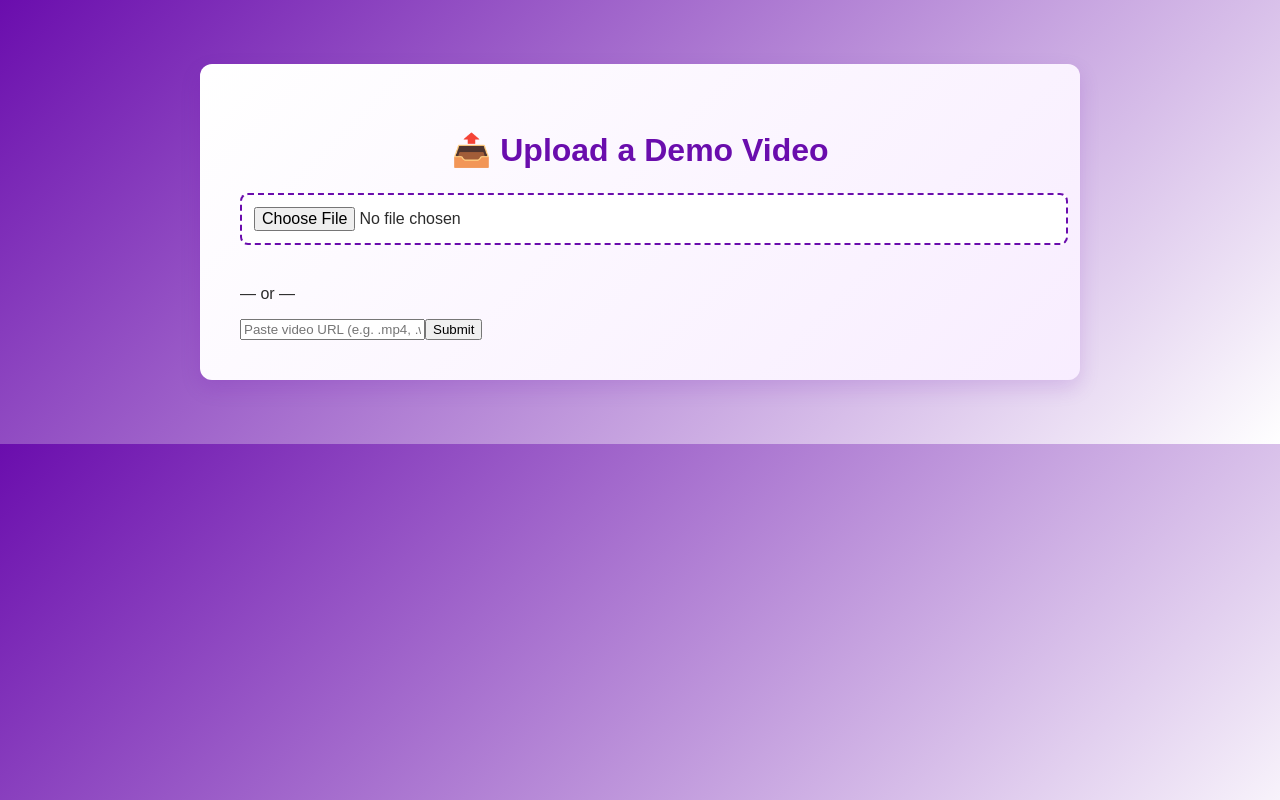
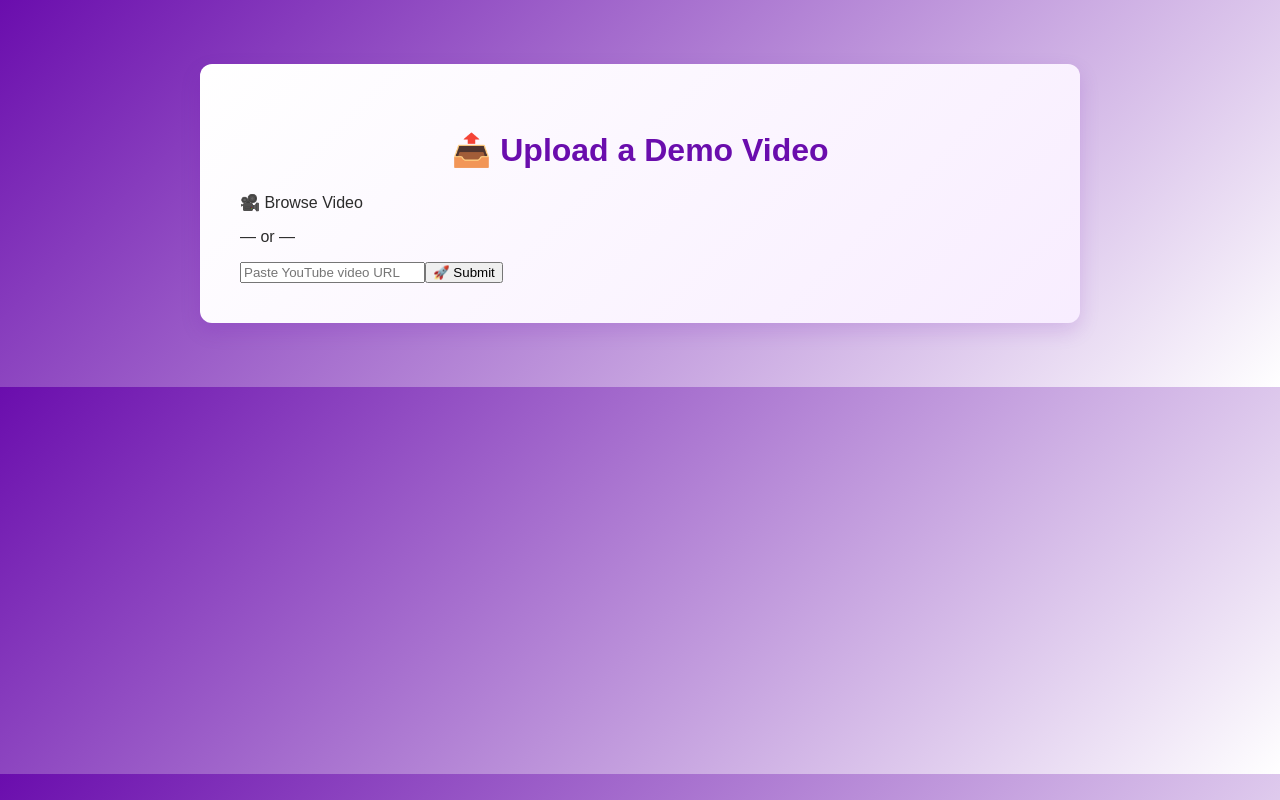
Before and after one commit to Nishanth-5555/VidDocu, a React (Create React App) app in the folder video-doc-genai/: page /upload in a window 1280 px wide. Built offline with nearby package versions, Linux system fonts and the light colour scheme.

Commit message:
Update UploadForm.js

```diff
--- a/video-doc-genai/src/UploadForm.js
+++ b/video-doc-genai/src/UploadForm.js
@@ -5,8 +5,13 @@ function UploadForm() {
   const [documentation, setDocumentation] = useState([]);
   const [faqs, setFaqs] = useState([]);
   const [videoUrl, setVideoUrl] = useState("");
+  const [videoFile, setVideoFile] = useState(null);
+  const [expandedIndex, setExpandedIndex] = useState(null);
   const [loading, setLoading] = useState(false);
-  const [expandedIndex, setExpandedIndex] = useState(null);
+
+  const toggleCollapse = (index) => {
+  setExpandedIndex((prev) => (prev === index ? null : index));
+};
 
   const handleSubmit = async (e) => {
     e.preventDefault();
@@ -14,8 +19,8 @@ function UploadForm() {
 
     if (videoUrl) {
       formData.append("video_url", videoUrl);
-    } else if (e.target.video.files.length > 0) {
-      formData.append("video", e.target.video.files[0]);
+    } else if (videoFile) {
+      formData.append("video", videoFile);
     } else {
       alert("Please upload a video or enter a URL.");
       return;
@@ -40,27 +45,37 @@ function UploadForm() {
     }
   };
 
-  const toggleCollapse = (index) => {
-    setExpandedIndex((prev) => (prev === index ? null : index));
-  };
-
   return (
     <div className="upload-container">
       <h2>📤 Upload a Demo Video</h2>
+
       <form onSubmit={handleSubmit}>
+        <label htmlFor="video-upload" className="browse-btn">
+          🎥 Browse Video
+        </label>
         <input
+          id="video-upload"
           type="file"
           accept="video/*"
           name="video"
+          style={{ display: "none" }}
+          onChange={(e) => setVideoFile(e.target.files[0])}
         />
+
         <p>— or —</p>
+
+        <div className="url-submit-row">
           <input
             type="text"
-          placeholder="Paste video URL (e.g. .mp4, .webm)"
+            placeholder="Paste YouTube video URL"
             value={videoUrl}
             onChange={(e) => setVideoUrl(e.target.value)}
+            className="youtube-input"
           />
-        <button type="submit">Submit</button>
+          <button type="submit" className="submit-btn">
+            🚀 Submit
+          </button>
+        </div>
       </form>
 
       {loading && <p>⏳ Processing...</p>}
@@ -71,21 +86,25 @@ function UploadForm() {
           <p>{transcript}</p>
 
           <h3>📄 Documentation</h3>
-          {Array.isArray(documentation) ? (
-            documentation.map((point, index) => (
+          <div className="documentation-section">
+  {documentation.map((point, index) => (
     <div key={index} className="collapse-item">
       <button
         className="collapse-toggle"
         onClick={() => toggleCollapse(index)}
       >
-                  {expandedIndex === index ? "− " : "+ "} Section {index + 1}
+        {expandedIndex === index ? "− " : "+ "} 📄 Section {index + 1}
       </button>
-                {expandedIndex === index && <p>{point}</p>}
+      {expandedIndex === index && (
+        <div className="doc-block">
+          <p>{point.replace(/^•\s?/, "")}</p>
         </div>
-            ))
-          ) : (
-            <p>{documentation}</p>
       )}
+    </div>
+  ))}
+</div>
+
+
 
           <h3>❓ FAQs</h3>
           {faqs.map((faq, index) => (
@@ -94,6 +113,7 @@ function UploadForm() {
           <p>A: {faq.answer}</p>
         </div>
         ))}
+
         </div>
       )}
     </div>
```
Lines whose indentation alone changed are shown as unchanged.
